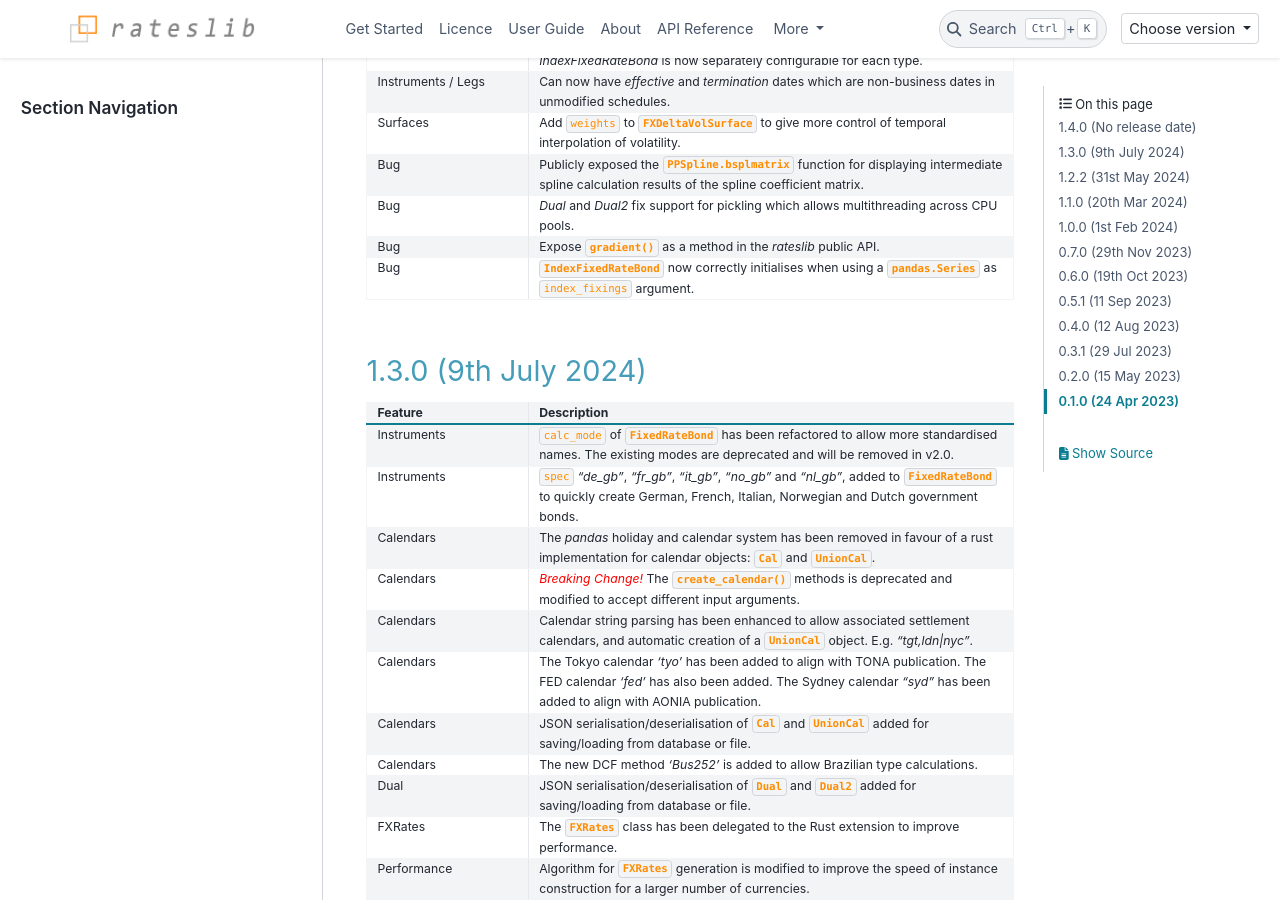
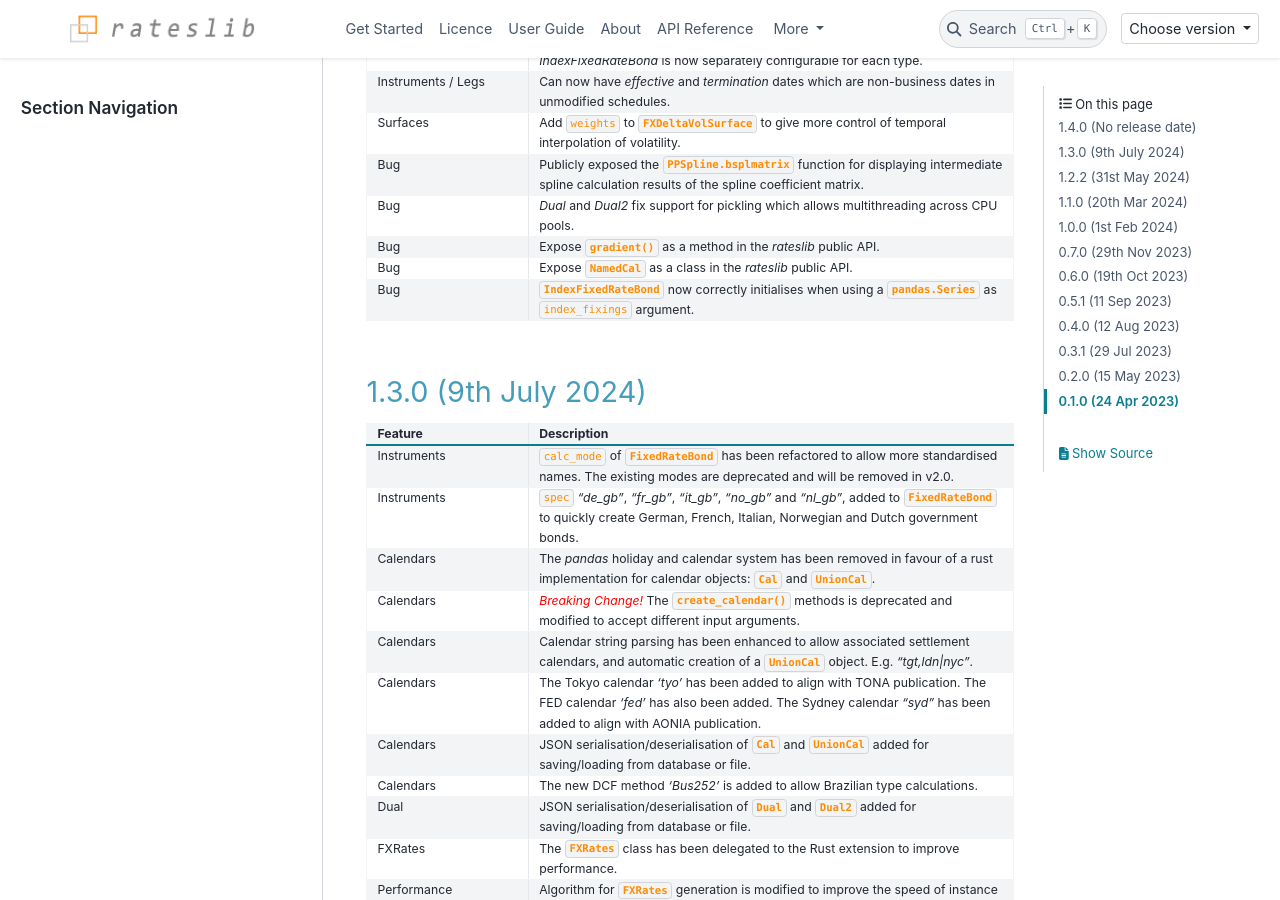
Before and after one commit to attack68/rateslib, a Sphinx documentation site: the page built from docs/source/i_whatsnew.rst, in a window 1280 px wide and 900 px high, scrolled down 611 px. Built offline with Sphinx 7.4.7 and the PyData theme 0.15.4, drawn with Linux system fonts in a browser that asks for light colours; pages that are not in the unit, such as notebooks, are missing from menus; comment, search, counter and statistics services are not loaded.

Commit message:
Add NamedCal to toplevel namespace

```diff
--- a/docs/source/i_whatsnew.rst
+++ b/docs/source/i_whatsnew.rst
@@ -51,6 +51,8 @@ email contact through **rateslib@gmail.com**.
      - *Dual* and *Dual2* fix support for pickling which allows multithreading across CPU pools.
    * - Bug
      - Expose :meth:`~rateslib.dual.gradient` as a method in the *rateslib* public API.
+   * - Bug
+     - Expose :class:`~rateslib.calendars.NamedCal` as a class in the *rateslib* public API.
    * - Bug
      - :class:`~rateslib.instruments.IndexFixedRateBond` now correctly initialises when using a
        :class:`pandas.Series` as ``index_fixings`` argument.
```
